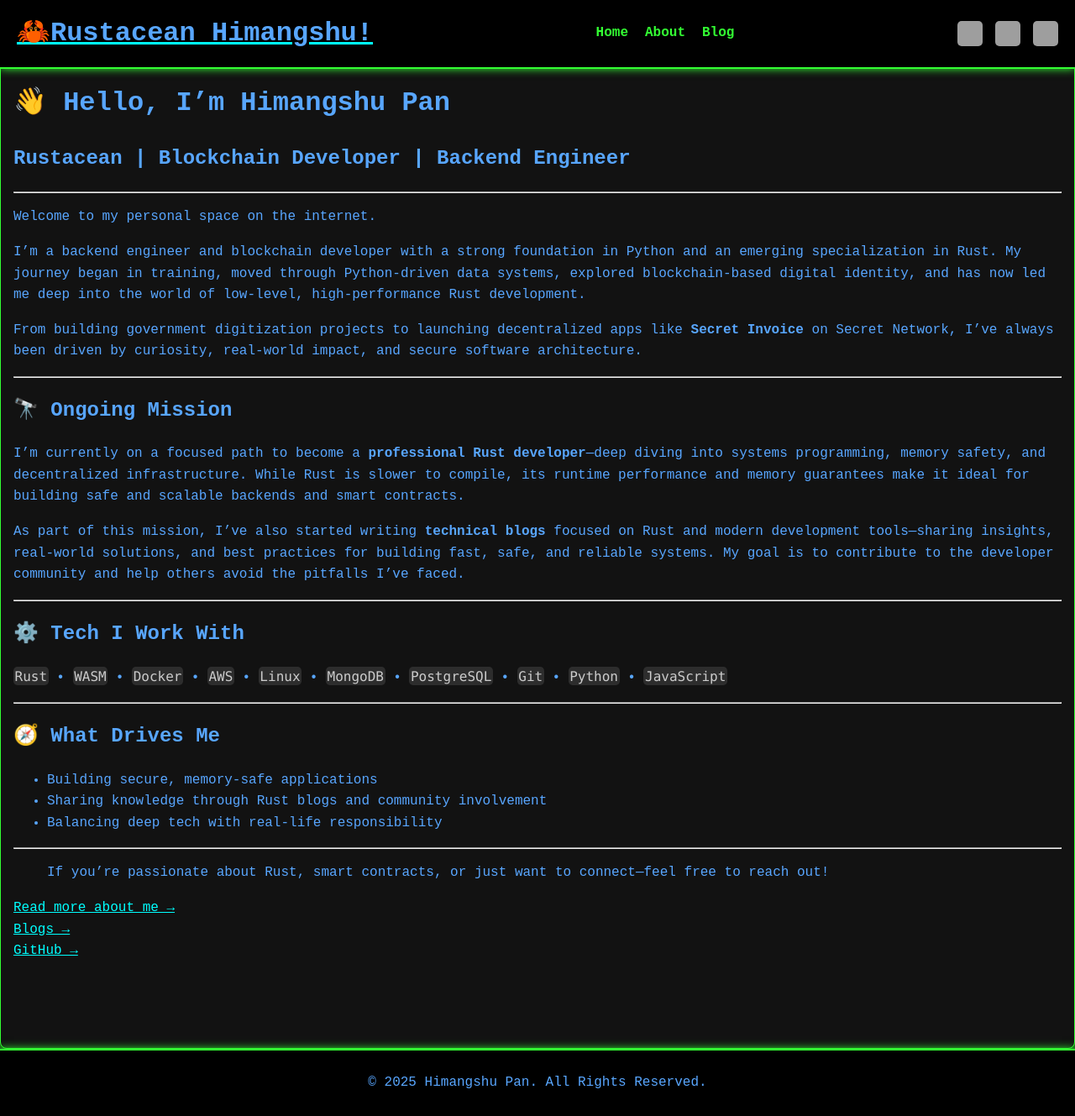
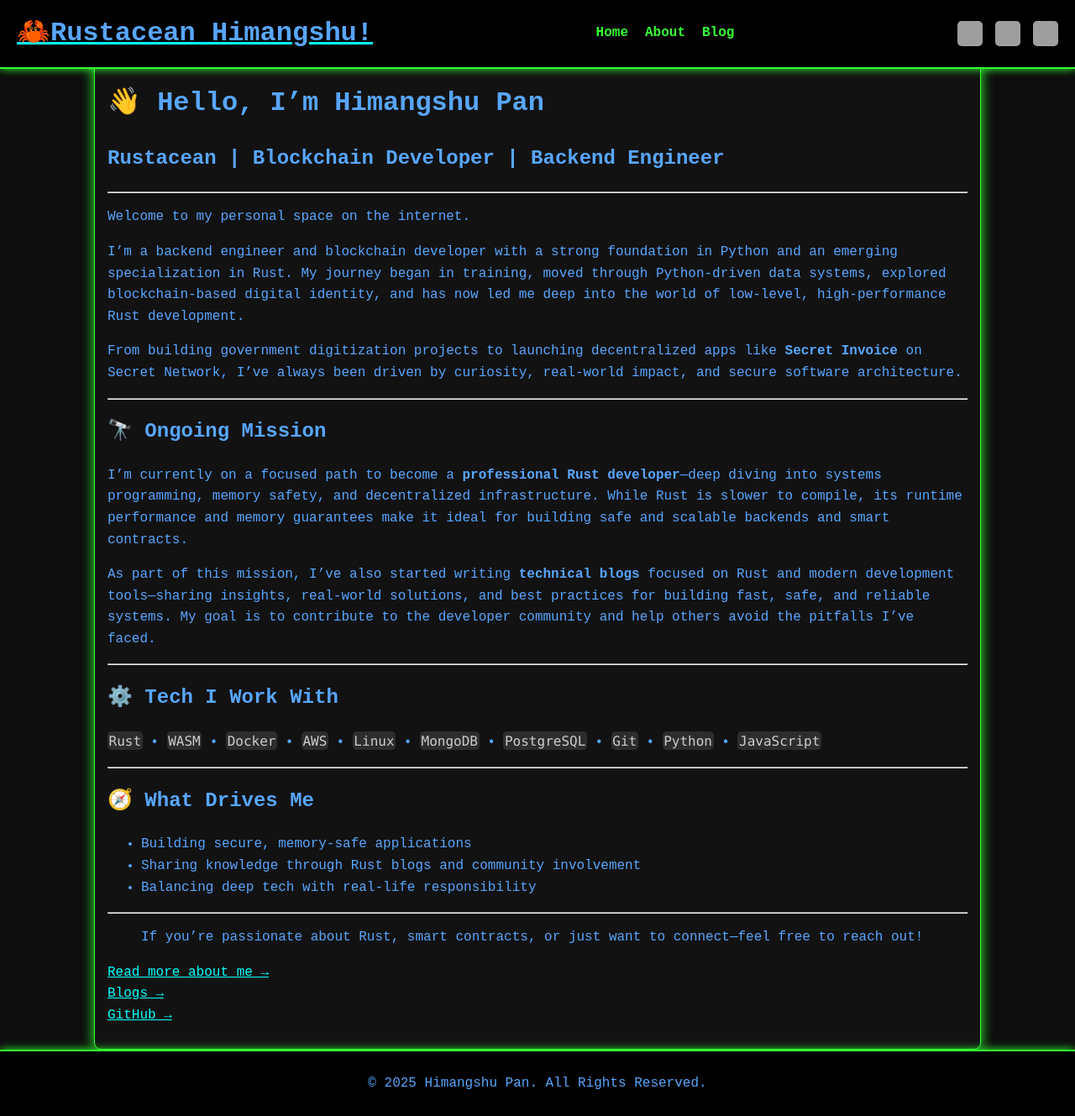
Before and after one commit to himangshu-blockchain/himangshu-blockchain.github.io, a Jekyll site: the page built from Site/index.markdown, in a window 1280 px wide and 1329 px high. Shown: the whole window at 84% size. Built offline with Jekyll 4.4.1, drawn with Linux system fonts in a browser that asks for light colours; nearby versions of some CDN libraries; comment, search, counter and statistics services are not loaded; grey boxes are pictures that could not be loaded.

Commit message:
Style: Fix About and Home page layout

```diff
--- a/Site/assets/css/custom-style.css
+++ b/Site/assets/css/custom-style.css
@@ -96,7 +96,8 @@ main {
   flex-direction: column;
   align-items: center;
   justify-content: flex-start;
-  max-width: -webkit-fill-available;
+  width: 80%;
+  /* max-width: -webkit-fill-available; */
 }
 
 footer {
@@ -205,6 +206,10 @@ figcaption {
 }
 
 @media (max-width: 768px) {
+  main {
+    width: 90%;
+    /* max-width: -webkit-fill-available; */
+  }
   .menu-toggle {
     display: block;
   }
```
Also changed, not shown: 3 other files.
